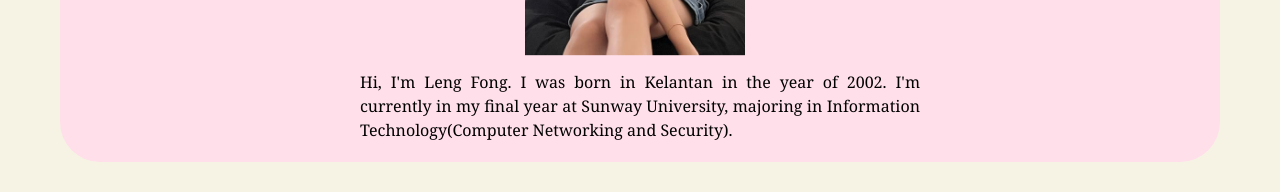
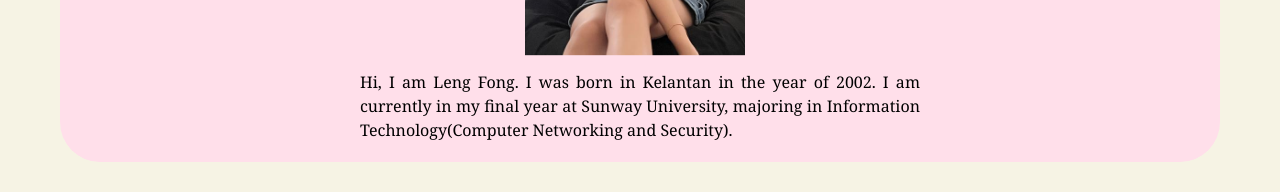
Before and after one commit to Leng-Fong23/portfolio1, a Next.js app: page / in a window 1280 px wide. Shown: the part 844-1036 px from the top of the page. Built offline with nearby package versions, Linux system fonts and the light colour scheme.

Commit message:
Fixed stuff

```diff
--- a/pages/index.tsx
+++ b/pages/index.tsx
@@ -82,7 +82,7 @@ const Home: NextPage = () => {
               </div>
               <div className={styles.text}>
                   <p>
-                    Hi, I'm Leng Fong. I was born in Kelantan in the year of 2002. I'm currently in my final year at Sunway University,
+                    Hi, I am Leng Fong. I was born in Kelantan in the year of 2002. I am currently in my final year at Sunway University,
                   majoring in Information Technology(Computer Networking and Security).</p>
                 </div>
             </div>
```
